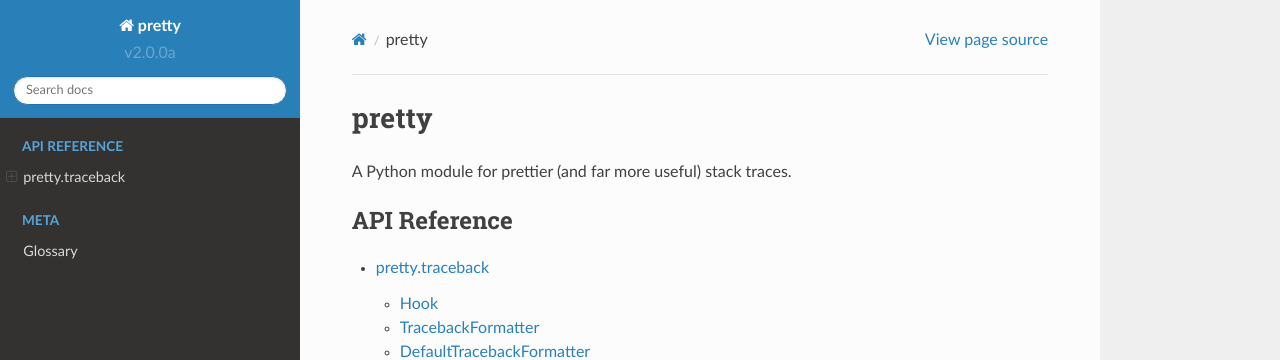
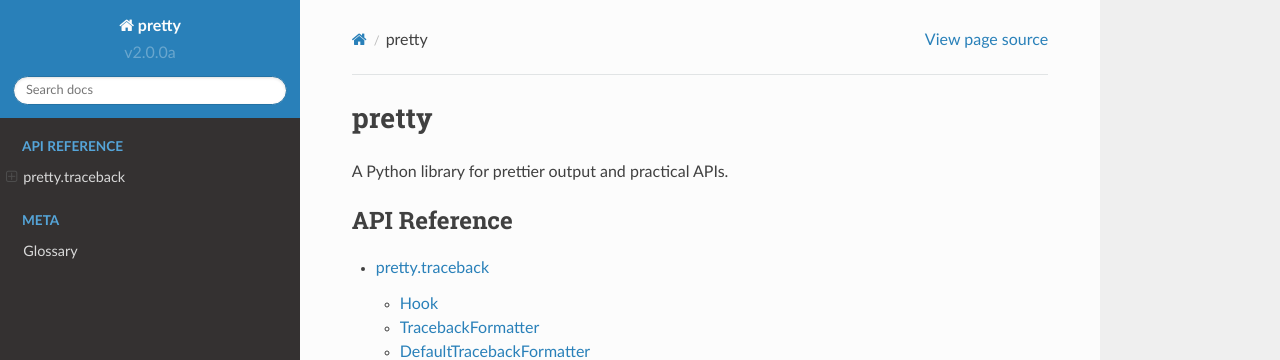
Before and after one commit to ShineyDev/pretty, a Sphinx documentation site: the page built from docs/index.rst, in a window 1280 px wide. Shown: the top 360 px of the page. Built offline with Sphinx 7.4.7 and the Read the Docs theme 2.0.0, drawn with Linux system fonts in a browser that asks for light colours.

Commit message:
update project description

```diff
--- a/README.rst
+++ b/README.rst
@@ -27,7 +27,7 @@
 .. raw:: html
 
     <h1 align="center">ShineyDev/pretty</h1>
-    <p align="center">A Python module for prettier (and far more useful) stack traces.<br><a href="https://github.com/ShineyDev/pretty">source</a> | <a href="https://docs.shiney.dev/pretty">documentation</a></p>
+    <p align="center">A Python library for prettier output and practical APIs.<br><a href="https://github.com/ShineyDev/pretty">source</a> | <a href="https://docs.shiney.dev/pretty">documentation</a></p>
 
 
 Install
--- a/docs/index.rst
+++ b/docs/index.rst
@@ -1,7 +1,7 @@
 pretty
 ======
 
-A Python module for prettier (and far more useful) stack traces.
+A Python library for prettier output and practical APIs.
 
 
 .. toctree::
--- a/docs/reference/pretty/traceback/index.rst
+++ b/docs/reference/pretty/traceback/index.rst
@@ -1,7 +1,7 @@
 pretty.traceback
 ================
 
-A Python submodule for prettier (and far more useful) stack traces.
+A Python module for prettier (and far more useful) stack traces.
 
 
 .. toctree::
--- a/setup.py
+++ b/setup.py
@@ -96,7 +96,7 @@ if match.group(3) is not None:
 setuptools.setup(
     author="ShineyDev",
     cmdclass=cmdclass,
-    description="A Python module for prettier (and far more useful) stack traces.",
+    description="A Python library for prettier output and practical APIs.",
     extras_require=extras_require,
     include_package_data=True,
     license="Apache Software License",
```
